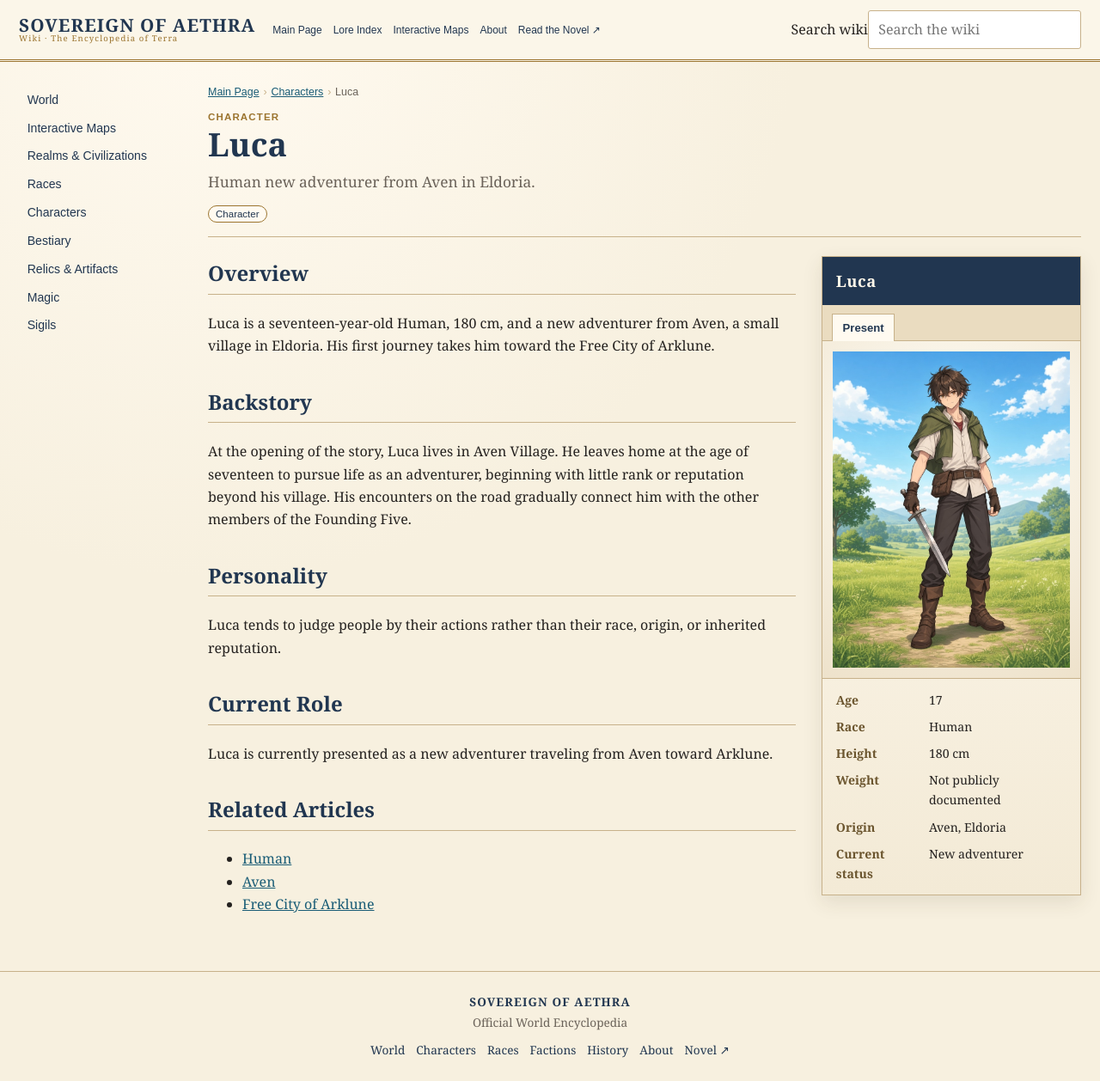
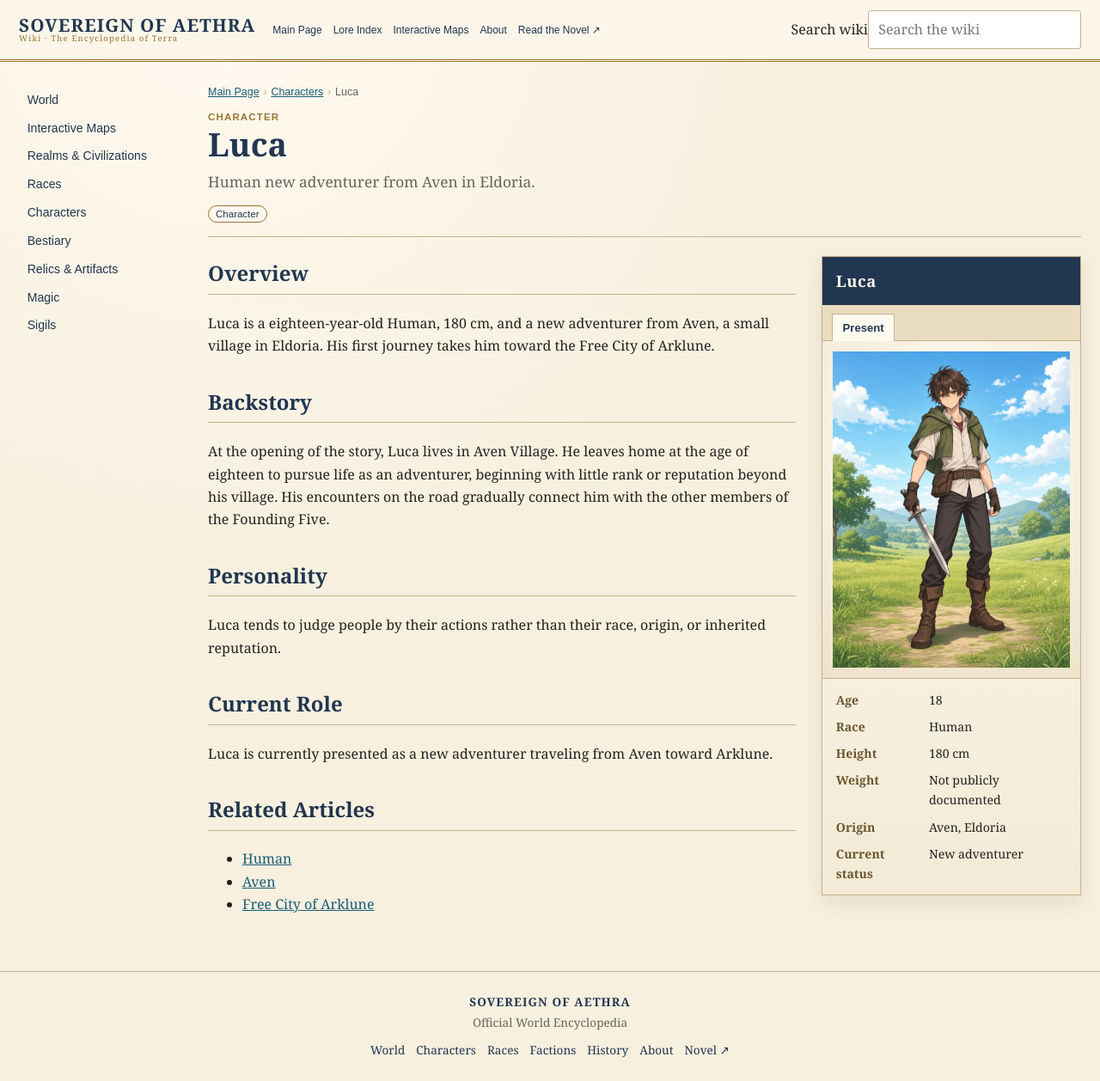
Before and after one commit to Iron-Bloom-Studio/sovereign-of-aethra-wiki, a Jekyll site: the page built from wiki/characters/luca.md, in a window 1280 px wide and 1258 px high. Shown: the whole window at 86% size. Built offline with Jekyll 4.4.1, drawn with Linux system fonts in a browser that asks for light colours.

Commit message:
Luca age 18 (KEPUTUSAN PUTRA 11 Nov 2026 12:16 WIB)

```diff
--- a/assets/wiki/search.json
+++ b/assets/wiki/search.json
@@ -33,7 +33,7 @@
   {"title":"Interactive Maps","type":"Map","tags":"terra map geography locations capitals realms domains search","description":"Searchable public map of Terra with spoiler-safe wiki markers.","url":"/sovereign-of-aethra-wiki/interactive-maps/"},
   {"title":"Harpy","type":"Race","tags":"race biological people terra","description":"A biological race of Terra with an approved public visual reference.","url":"/sovereign-of-aethra-wiki/wiki/races/harpy/"},
   {"title":"Khazir","type":"Location","tags":"dwarf dwarven holds subterranean city","description":"Subterranean Dwarven city with an approved public visual reference.","url":"/sovereign-of-aethra-wiki/wiki/locations/khazir/"},
-  {"title":"Luca","type":"Character","tags":"aven new adventurer human founding five","description":"Seventeen-year-old Human new adventurer from Aven.","url":"/sovereign-of-aethra-wiki/wiki/characters/luca/"},
+  {"title":"Luca","type":"Character","tags":"aven new adventurer human founding five","description":"Eighteen-year-old Human new adventurer from Aven.","url":"/sovereign-of-aethra-wiki/wiki/characters/luca/"},
   {"title":"Lysara","type":"Character","tags":"elf mage truth founding five","description":"Elf mage and seeker of truth among the Founding Five.","url":"/sovereign-of-aethra-wiki/wiki/characters/lysara/"},
   {"title":"Magic","type":"World Lore Portal","tags":"magic aethra affinity compatibility fire water wind earth light dark ice lightning magma lava advanced expression composite spellcraft civilian magic","description":"Reader-safe overview of the Six Fundamental Affinities, their conceptual compatibility map, advanced expressions, and Composite Magic.","url":"/sovereign-of-aethra-wiki/wiki/magic/"},
   {"title":"Natural Evolution","type":"System","tags":"race biological lineage elf high elf dark elf ogre oni goblin hobgoblin","description":"Public overview of revealed biological lineage development.","url":"/sovereign-of-aethra-wiki/wiki/systems/natural-evolution/"},
--- a/wiki/characters/luca.md
+++ b/wiki/characters/luca.md
@@ -12,7 +12,7 @@ character_looks:
 infobox:
   name: Luca
   fields:
-    Age: "17"
+    Age: "18"
     Race: Human
     Height: 180 cm
     Weight: Not publicly documented
@@ -21,11 +21,11 @@ infobox:
 ---
 ## Overview
 
-Luca is a seventeen-year-old Human, 180 cm, and a new adventurer from Aven, a small village in Eldoria. His first journey takes him toward the Free City of Arklune.
+Luca is a eighteen-year-old Human, 180 cm, and a new adventurer from Aven, a small village in Eldoria. His first journey takes him toward the Free City of Arklune.
 
 ## Backstory
 
-At the opening of the story, Luca lives in Aven Village. He leaves home at the age of seventeen to pursue life as an adventurer, beginning with little rank or reputation beyond his village. His encounters on the road gradually connect him with the other members of the Founding Five.
+At the opening of the story, Luca lives in Aven Village. He leaves home at the age of eighteen to pursue life as an adventurer, beginning with little rank or reputation beyond his village. His encounters on the road gradually connect him with the other members of the Founding Five.
 
 ## Personality
 
```
Also changed, not shown: wiki/characters/index.md (+1 -1 lines).
